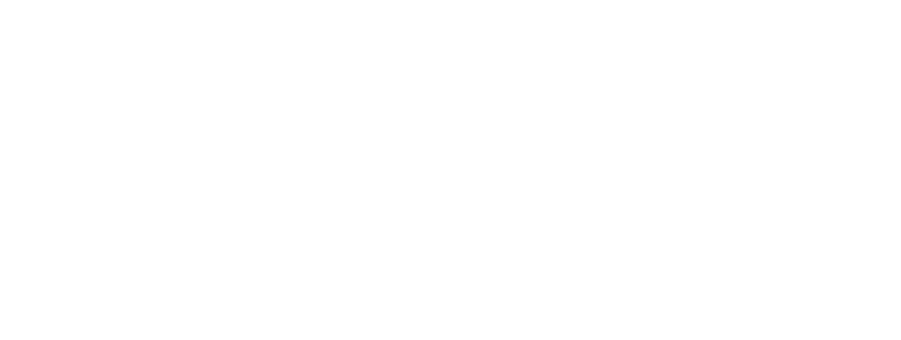
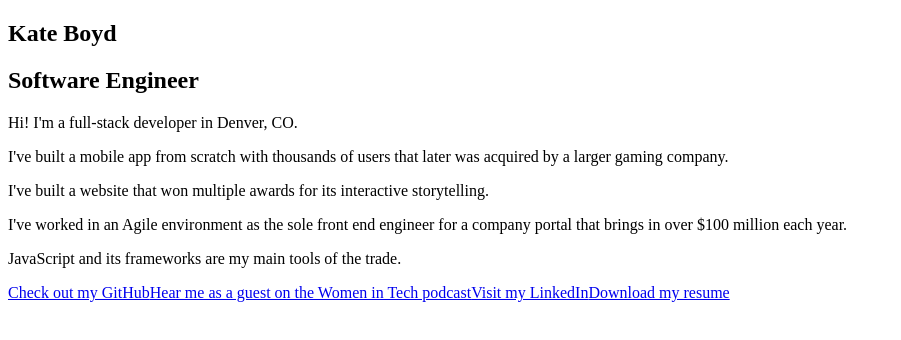
Before and after one commit to kwboyd/portfolio2019, a React (Vite) app: page / in a window 1280 px wide. Shown: the top 340 px of the page, without its empty margins (0-901 px from the left). Built offline with nearby package versions, Linux system fonts and the light colour scheme.

Commit message:
Add about section text, add resume

```diff
--- a/src/About.js
+++ b/src/About.js
@@ -1,10 +1,17 @@
 import React from "react";
+import Links from './Links';
+import AboutText from './AboutText';
 
 const About = () => {
     return (
-        <div className="about">
-
-        </div>
+        <section className="row about">
+            <div className="column half">
+                <AboutText/>
+            </div>
+            <div className="column half">
+                <Links/>
+            </div>
+        </section>
     )
 }
 
--- /dev/null
+++ b/src/AboutText.js
@@ -0,0 +1,15 @@
+import React from "react";
+
+const AboutText = () => {
+    return (
+        <div className="about-text">
+            <p>Hi! I'm a full-stack developer in Denver, CO.</p>
+            <p>I've built a mobile app from scratch with thousands of users that later was acquired by a larger gaming company.</p>
+            <p>I've built a website that won multiple awards for its interactive storytelling.</p>
+            <p>I've worked in an Agile environment as the sole front end engineer for a company portal that brings in over $100 million each year.</p>
+            <p>JavaScript and its frameworks are my main tools of the trade.</p>
+        </div>
+    )
+}
+
+export default AboutText;
--- a/src/App.js
+++ b/src/App.js
@@ -7,9 +7,9 @@
 const App = () => {
     return (
         <div>
-            <Header></Header>
-            <About></About>
-            <ProjectsList></ProjectsList>
+            <Header/>
+            <About/>
+            <ProjectsList/>
         </div>
     )
 }
--- a/src/Header.js
+++ b/src/Header.js
@@ -2,9 +2,12 @@
 
 const Header = () => {
     return (
-        <div className="header">
-
-        </div>
+        <section className="header">
+            <div className="header-text">
+                <h1>Kate Boyd</h1>
+                <h2>Software Engineer</h2>
+            </div>
+        </section>
     )
 }
 
--- /dev/null
+++ b/src/Links.js
@@ -0,0 +1,14 @@
+import React from "react";
+
+const Links = () => {
+    return (
+        <div className="Links">
+            <a href="https://github.com/kwboyd" target="_blank" rel="noopener noreferrer">Check out my GitHub</a>
+            <a href="http://podcast.womenintechshow.com/df04d003" target="_blank" rel="noopener noreferrer">Hear me as a guest on the Women in Tech podcast</a>
+            <a href="https://www.linkedin.com/in/kate-w-boyd-718229109/" target="_blank" rel="noopener noreferrer">Visit my LinkedIn</a>
+            <a alt="Resume" href="/assets/Kate_Boyd_Resume.pdf" target="_blank">Download my resume</a>
+        </div>
+    )
+}
+
+export default Links;
--- a/src/ProjectsList.js
+++ b/src/ProjectsList.js
@@ -4,13 +4,13 @@
 
 const ProjectsList = () => {
     return (
-        <div className="projects-list">
+        <section className="projects-list">
             {
                 projects.map(project => (
-                    <Project project={project}></Project>
+                    <Project project={project}/>
                 ))
             }
-        </div>
+        </section>
     )
 }
 
```
Also changed, not shown: 1 other file (tests, documents, lock files or other folders).
